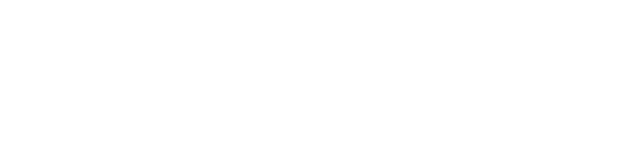
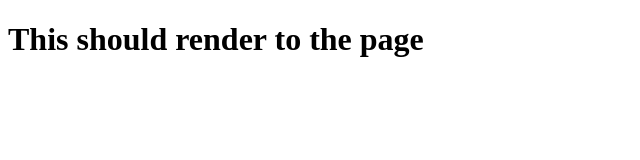
Before and after one commit to ctdupuis/lab-deployment, a website: page client/index.html in a window 1280 px wide. Shown: the whole page, without its empty margins (0-640 px from the left). Drawn offline with Linux system fonts and the light colour scheme.

Commit message:
some HTML

```diff
--- a/client/index.html
+++ b/client/index.html
@@ -8,7 +8,7 @@
     <link rel="stylesheet" href="styles.css">
 </head>
 <body>
-
+    <h1>This should render to the page</h1>
 </body>
 <script src="main.js"></script>
 </html>
--- a/server/index.js
+++ b/server/index.js
@@ -8,7 +8,7 @@ app.use('/js', express.static(path.join(__dirname, '../main.js')));
 
 app.get("/", (req, res) => {
     res.sendFile(path.join(__dirname, '../index.html'))
-})
+});
 
 const port = process.env.PORT || 4004
 
```
